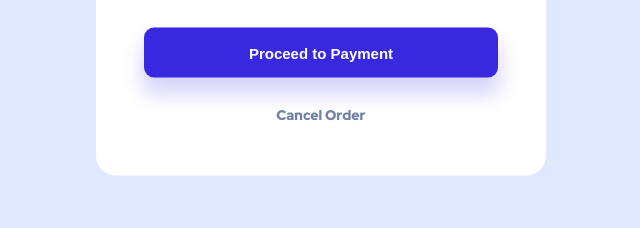
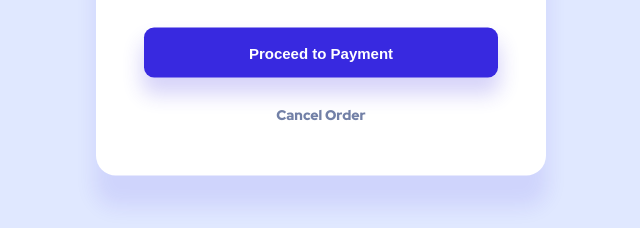
Before and after one commit to arismercedes/order-summary-component-main, a plain HTML site: page index.html in a window 1280 px wide. Shown: the part 572-800 px from the top of the page, without its empty margins (319-959 px from the left). Drawn offline with Linux system fonts and the light colour scheme.

Commit message:
shadow fix

```diff
--- a/css/style.css
+++ b/css/style.css
@@ -32,8 +32,10 @@ body {
   position: absolute;
   top: 50%;
   -webkit-transform: translateY(-50%);
-          transform: translateY(-50%);
+  transform: translateY(-50%);
   line-height: 25px;
+  -webkit-box-shadow: 0px 15px 20px 2px rgba(56, 42, 225, 0.2);
+          box-shadow: 0px 30px 20px 1px rgba(56, 42, 225, 0.1);
 }
 
 .order-summary::before {
```
